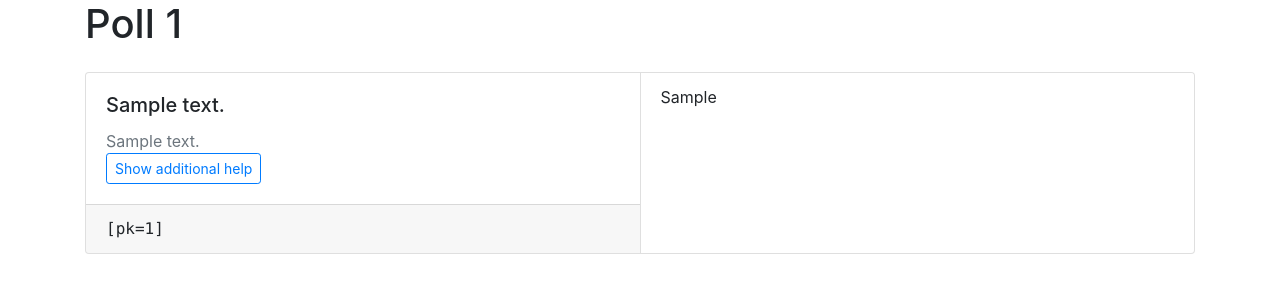
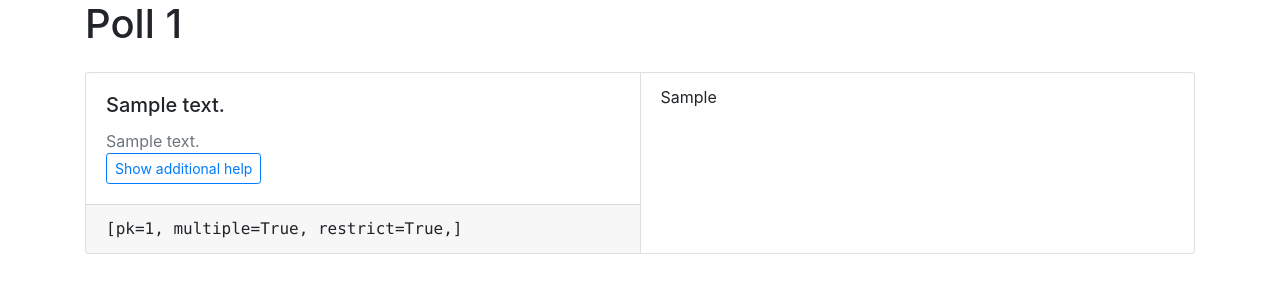
Before and after one commit to pivotal-energy-solutions/django-input-collection, a Django app: page /polls/1/ in a window 1280 px wide. Shown: the top 300 px of the page. Run offline with Django 3.2, Linux system fonts and the light colour scheme; tables that the repository leaves empty hold one stand-in row (values such as "Sample post"); parts of the project's set-up code (start-up, migrations or seed data) failed here and were passed over; some libraries are stand-ins or nearby versions.

Commit message:
Add debugging flag data

```diff
--- a/testproj/testproj/core/templates/poll.html
+++ b/testproj/testproj/core/templates/poll.html
@@ -36,7 +36,9 @@
 
                 {# {% if user.is_staff %} #}
                     <div class="card-footer text-monospace">
-                        [pk={{ instrument.id }}]
+                        [pk={{ instrument.id }},
+                         {% if instrument.response_info.response_policy.multiple %}multiple={{ instrument.response_info.response_policy.multiple }},{% endif %}
+                         {% if instrument.response_info.response_policy.restrict %}restrict={{ instrument.response_info.response_policy.restrict }},{% endif %}]
                     </div>
                 {# {% endif %} #}
             </div>
```
